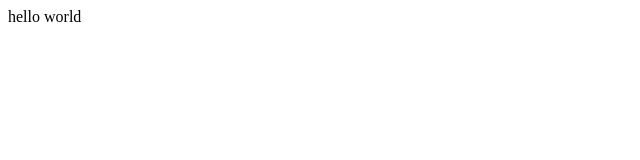
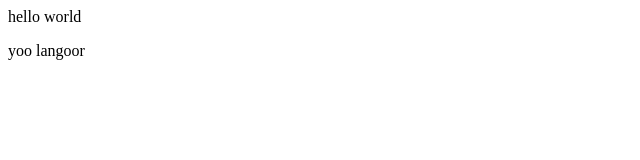
Before and after one commit to cybersk-09/demo-sk, a plain HTML site: page index.html in a window 1280 px wide. Shown: the full height of the page, 0-640 px from the left. Drawn offline with Linux system fonts and the light colour scheme.

Commit message:
add extra

```diff
--- a/index.html
+++ b/index.html
@@ -1 +1,2 @@
 <pr>hello world</pr>
+<p>yoo langoor</p>
```
Also changed, not shown: 1 other file.
